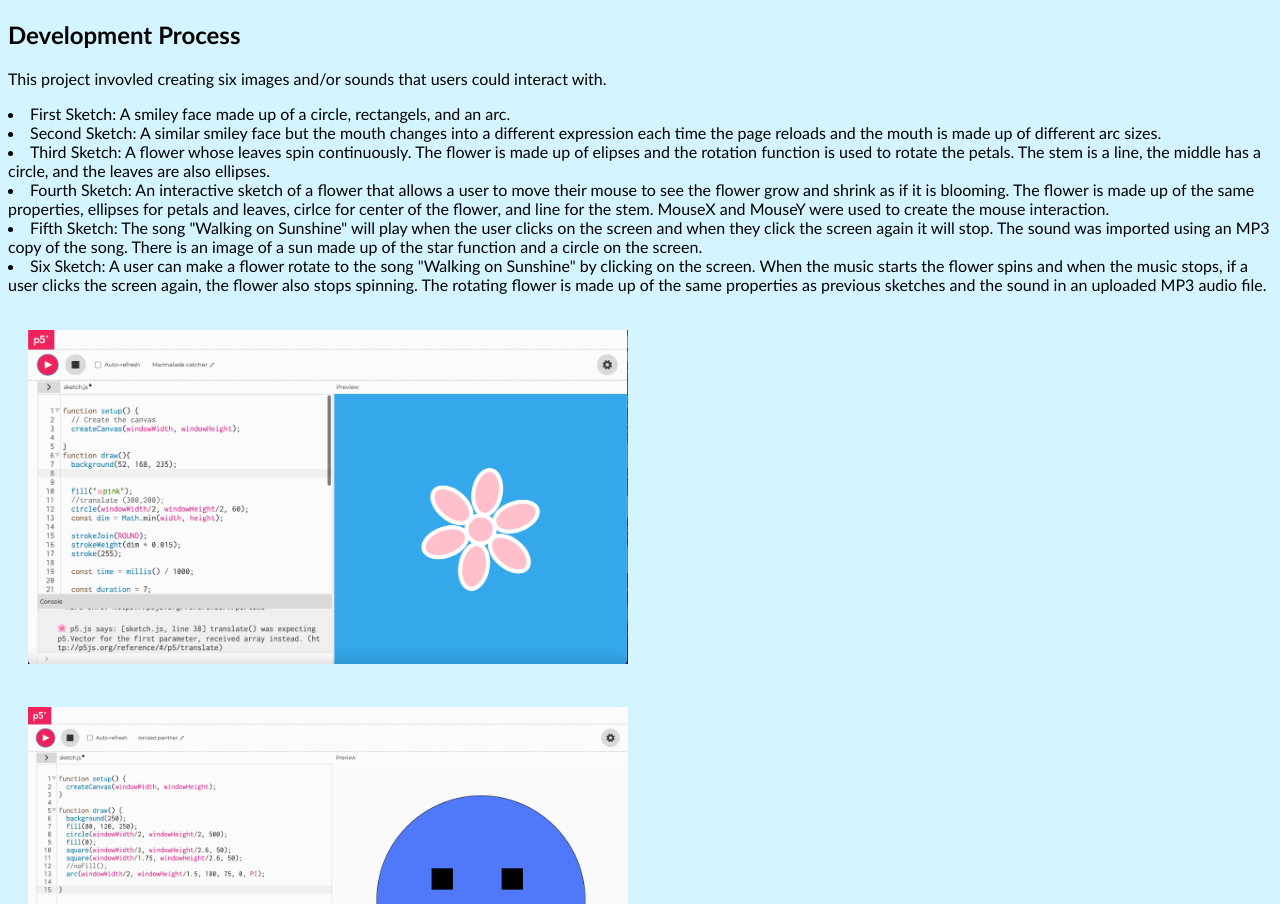
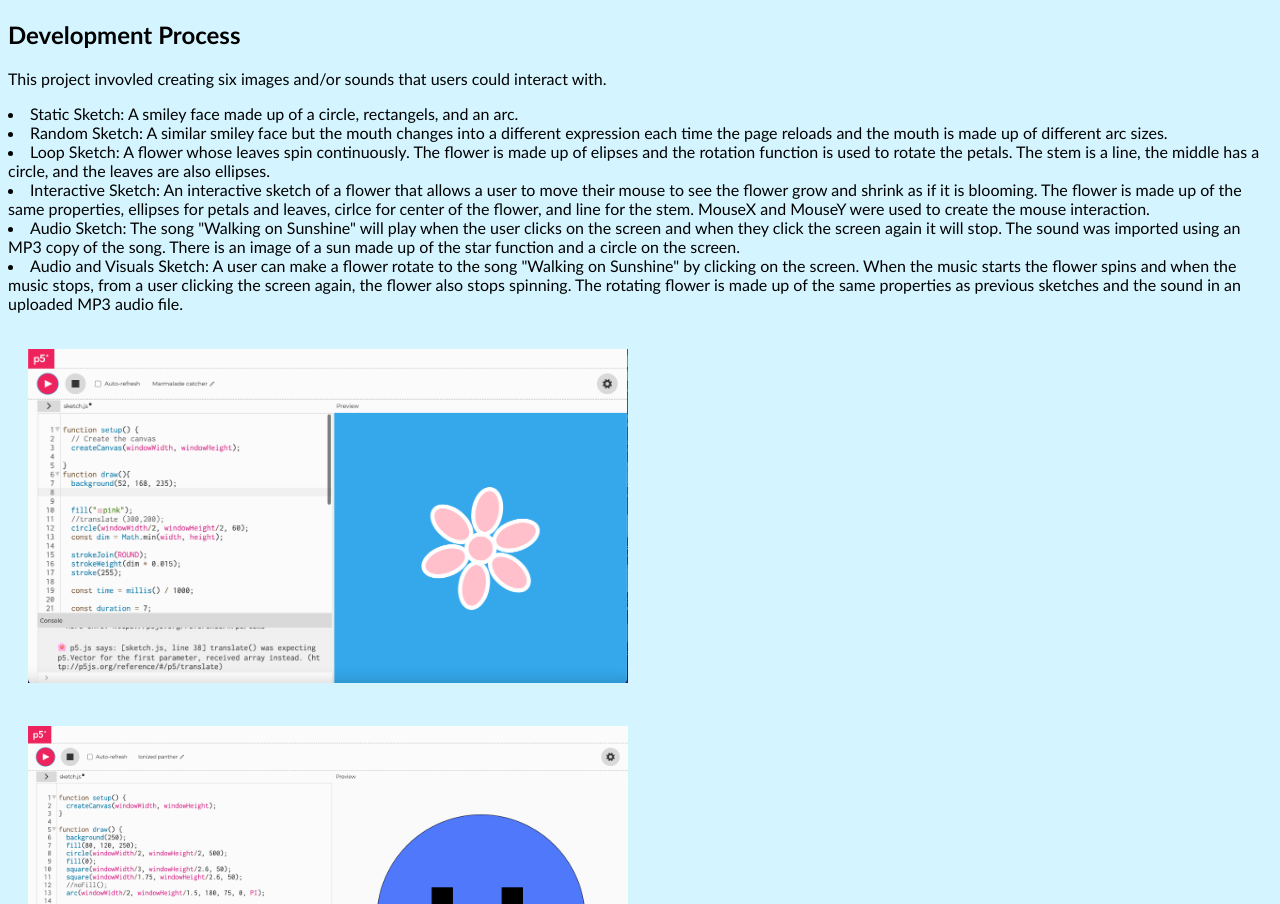
Before and after one commit to ebeberness/ebeberness.github.io, a plain HTML site: page MP2/MP2.html in a window 1280 px wide. Shown: the part 831-1735 px from the top of the page. Drawn offline with Linux system fonts and the light colour scheme.

Commit message:
final edits

```diff
--- a/MP2/MP2.html
+++ b/MP2/MP2.html
@@ -44,26 +44,26 @@
           <p>
             This project invovled creating six images and/or sounds that users could interact with.
             <li>
-             First Sketch: A smiley face made up of a circle, rectangels, and an arc.
+             Static Sketch: A smiley face made up of a circle, rectangels, and an arc.
             </li>
 
-            <li>Second Sketch: A similar smiley face but the mouth changes into a different expression each time
+            <li>Random Sketch: A similar smiley face but the mouth changes into a different expression each time
             the page reloads and the mouth is made up of different arc sizes. </li>
 
-            <li>Third Sketch: A flower whose leaves spin continuously. The flower is made up of elipses and the
+            <li>Loop Sketch: A flower whose leaves spin continuously. The flower is made up of elipses and the
             rotation function is used to rotate the petals. The stem is a line, the middle has a circle, and the leaves
             are also ellipses.</li>
 
-            <li>Fourth Sketch: An interactive sketch  of a flower that allows a user to move their mouse to see the flower grow and shrink
+            <li>Interactive Sketch: An interactive sketch  of a flower that allows a user to move their mouse to see the flower grow and shrink
             as if it is blooming. The flower is made up of the same properties, ellipses for petals and leaves, cirlce
             for center of the flower, and line for the stem. MouseX and MouseY were used to create the mouse interaction.</li>
 
-            <li>Fifth Sketch: The song "Walking on Sunshine" will play when the user clicks on the screen
+            <li>Audio Sketch: The song "Walking on Sunshine" will play when the user clicks on the screen
             and when they click the screen again it will stop. The sound was imported using an MP3 copy of the song. There is an image of a sun made up of the star function
             and a circle on the screen.  </li>
 
-            <li>Six Sketch: A user can make a flower rotate to the song "Walking on Sunshine" by clicking on the screen. When the music starts the flower spins
-              and when the music stops, if a user clicks the screen again, the flower also stops spinning.
+            <li>Audio and Visuals Sketch: A user can make a flower rotate to the song "Walking on Sunshine" by clicking on the screen. When the music starts the flower spins
+              and when the music stops, from a user clicking the screen again, the flower also stops spinning.
               The rotating flower  is made up of the same properties as previous sketches and the sound in an uploaded MP3 audio file.
            </li>
 
```
